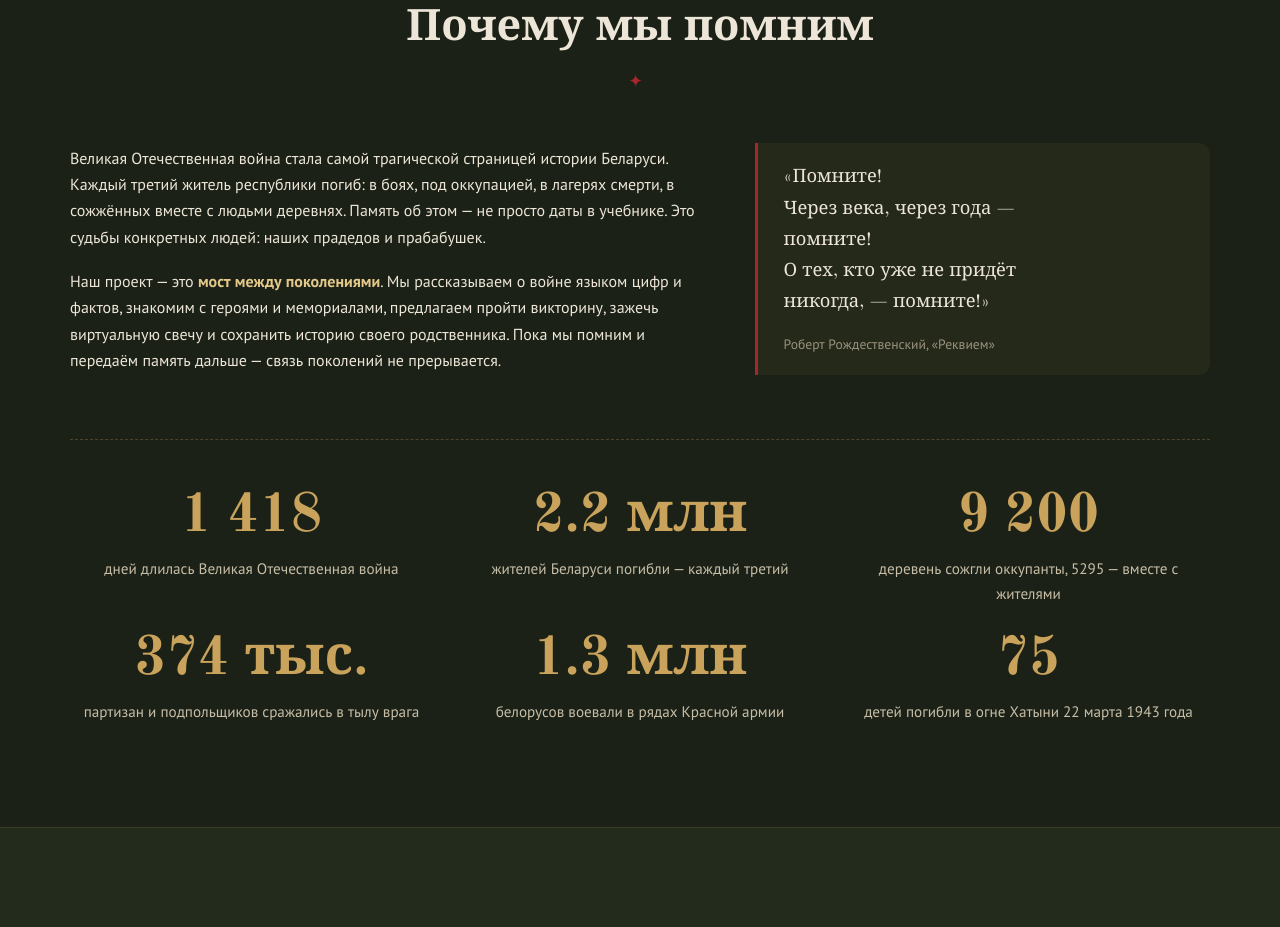
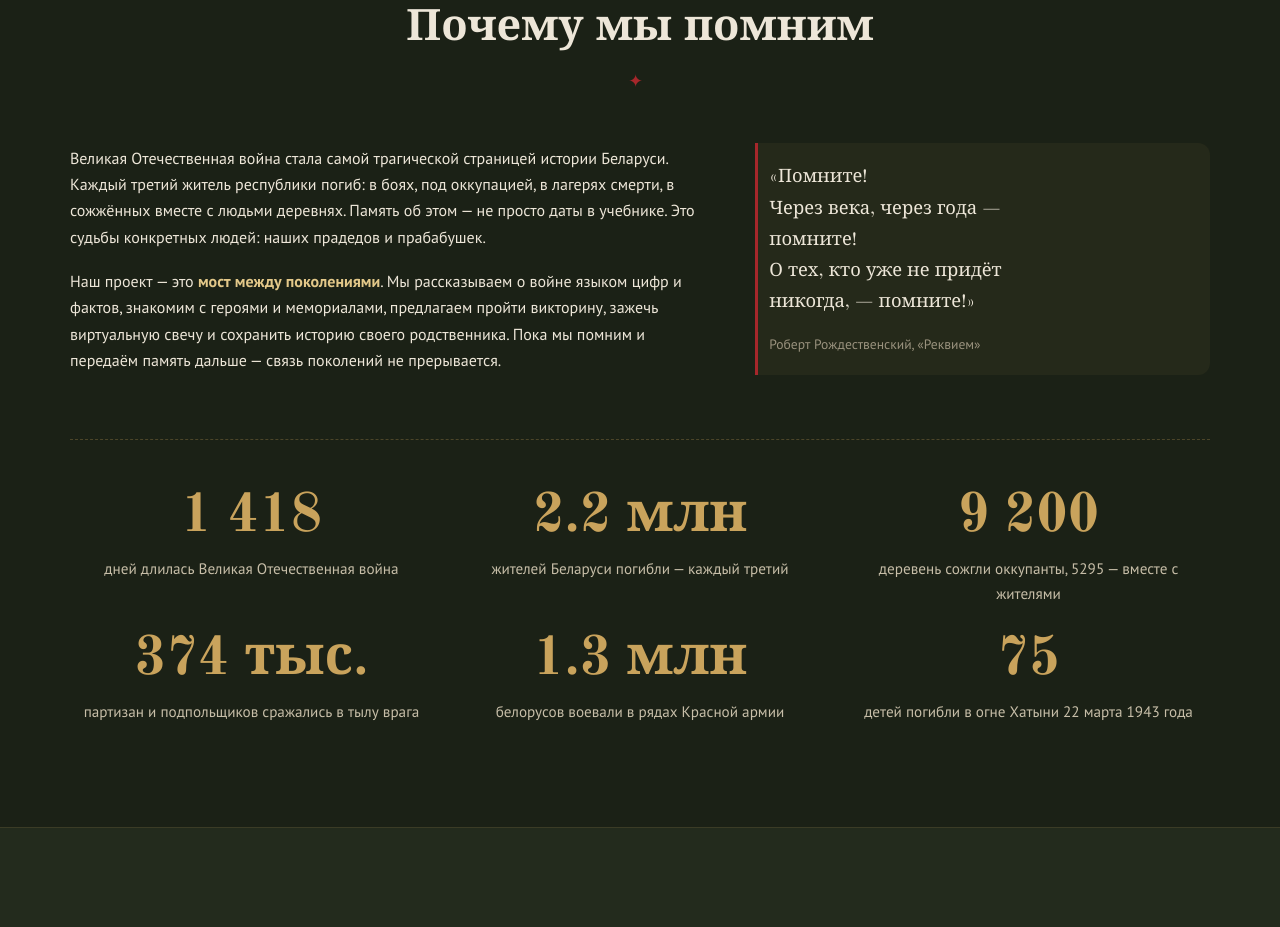
Before and after one commit to H1ppoG/The-connection-between-generations-we-remember, a website: page index.html in a window 1280 px wide. Shown: the part 930-1857 px from the top of the page. Drawn offline with nearby package versions, Linux system fonts and the light colour scheme; no server answers.

Commit message:
Почему мы помним: текст цитаты вплотную к красной линии

```diff
--- a/css/style.css
+++ b/css/style.css
@@ -278,7 +278,7 @@ a:hover { color: var(--gold-light); }
 .about-text strong { color: var(--gold-light); }
 .about-quote {
   border-left: 3px solid var(--red);
-  padding: 1.2rem 1.6rem;
+  padding: 1.2rem 1.6rem 1.2rem 0.7rem;
   background: rgba(201, 163, 92, 0.06);
   border-radius: 0 var(--radius) var(--radius) 0;
 }
```
